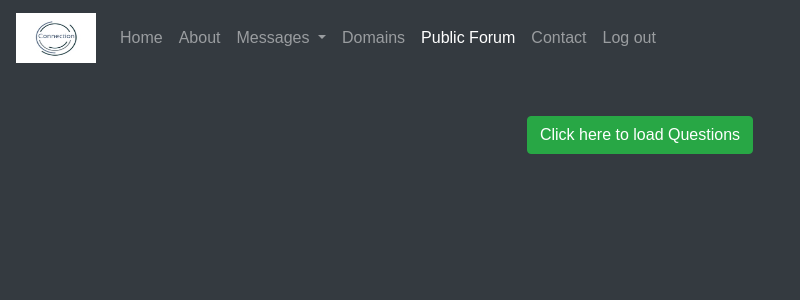
After one commit to preetikrish19/DBMS_MiniProject, a PHP site: page /publicforum.php in a window 1280 px wide. The commit adds this page. Shown: the top 300 px of the page, without its empty margins (0-800 px from the left). Run offline with PHP 8.4, Linux system fonts and the light colour scheme; the visitor is signed in with stand-in values (Sample User, id 1).

Commit message:
public forum

```diff
--- a/index.php
+++ b/index.php
@@ -177,6 +177,9 @@ if($_SESSION['login'] == 0){
       </li>
     <li class="nav-item">
       <a class="nav-link" href="domain.php">Domains</a>
+    </li>
+    <li class="nav-item">
+        <a class="nav-link" href="publicforum.php">Public Forum</a>
     </li>
     <li class="nav-item">
       <a class="nav-link" href="post.php">Post</a>
--- a/messages.php
+++ b/messages.php
@@ -70,6 +70,9 @@ echo "  ";
       </li>
     <li class="nav-item">
       <a class="nav-link" href="domain.php">Domains</a>
+    </li>
+    <li class="nav-item">
+        <a class="nav-link" href="publicforum.php">Public Forum</a>
     </li>
     <li class="nav-item">
       <a class="nav-link" href="index.php#footer">Contact</a>
--- /dev/null
+++ b/publicforum.php
@@ -0,0 +1,233 @@
+<?php
+session_start();
+if(isset($_SESSION['login'])){
+if($_SESSION['login'] == 0){
+include('db.php');
+$i = 1;
+?>
+<!DOCTYPE html>
+<html lang="en">
+<head>
+  <title>Connection | Home</title>
+  <meta charset="utf-8">
+  <meta name="viewport" content="width=device-width, initial-scale=1">
+  <link rel="stylesheet" href="https://maxcdn.bootstrapcdn.com/bootstrap/4.5.2/css/bootstrap.min.css">
+  <script src="https://ajax.googleapis.com/ajax/libs/jquery/3.5.1/jquery.min.js"></script>
+  <script src="https://cdnjs.cloudflare.com/ajax/libs/popper.js/1.16.0/umd/popper.min.js"></script>
+  <script src="https://maxcdn.bootstrapcdn.com/bootstrap/4.5.2/js/bootstrap.min.js"></script>
+  <style>
+  .dabba1{
+        text-align: center;
+      margin-top: 1em;
+
+  }
+  </style>
+  <link rel = "stylesheet" href = "styleindex.css">
+</head>
+<body class = "bg-dark">
+<nav class="navbar navbar-expand-sm bg-dark navbar-dark justify-content-end">
+<a class="navbar-brand" href="#">
+    <img src="images/logo.jpeg" alt="logo" style="width:80px;height:50px">
+  </a>
+  <button class="navbar-toggler" type="button" data-toggle="collapse" data-target="#collapsibleNavbar">
+    <span class="navbar-toggler-icon"></span>
+  </button>
+
+  <div class="collapse navbar-collapse" id="collapsibleNavbar" class = "navbar justify-content-end">
+  <ul class="navbar-nav">
+    <li class="nav-item">
+      <a class="nav-link" href="index.php">Home</a>
+    </li>
+    <li class="nav-item">
+      <a class="nav-link" href="index.php#about">About</a>
+    </li>
+    <!--
+    <li class="nav-item">
+      <a class="nav-link" href="mentorlist.php">Find a mentor</a>
+    </li>-->
+    <!--
+
+    <li class="nav-item">
+      <a class="nav-link" href="mentorlogin.php">Be a mentor</a>
+    </li>
+    <li class="nav-item">
+      <a class="nav-link" href="enroll.php">Enroll</a>
+    </li>-->
+    <li class="nav-item">
+      <a class="nav-link" href="domain.php">Domains</a>
+    </li>
+    <li class="nav-item">
+      <a class="nav-link active" href="#">Public Forum</a>
+    </li>
+    <li class="nav-item">
+      <a class="nav-link" href="index.php#footer">Contact</a>
+    </li>
+    <li class="nav-item">
+      <a class="nav-link" href="logout.php">Log out</a>
+    </li>
+  </ul>
+  </div>
+</nav>
+
+<div class="dabba1">
+<h3 style="color: white">ASK YOUR QUESTIONS HERE</h3>
+<input type="text" style="width:30em; height:3em;" id="question" >
+<button onclick="send()" class="btn btn-primary" style="margin-left: 1em;height:3em">ASK</button>
+<div id=res></div>
+<br>
+<button class="btn btn-success" onclick="loadqn()">Click here to load Questions</button>
+<div style="margin-top:1em;"> </div>
+<div id="res2"></div>
+</div>
+<script>
+    function send(){
+        var qn=document.getElementById('question').value;
+        //console.log(qn);
+        var ar1 = {
+          question: qn
+        };
+        $.ajax({
+            method: "post",
+                    url: "addqn.php",
+                    data: ar1,
+                    datatype: "html",
+                    success: function(response) {
+                        $("#res").html(response);
+                    }
+        });
+    }
+    function loadqn(){
+        $.ajax({
+                    url: "displayqn.php",
+                    datatype: "html",
+                    success: function(response) {
+                        $("#res2").html(response);
+                    }
+        });
+    }
+</script>
+</body>
+</html>
+<?php
+}
+elseif ($_SESSION['login']==1){
+    include('db.php');
+    $i = 1;
+    ?>
+    <!DOCTYPE html>
+    <html lang="en">
+    <head>
+      <title>Connection | Home</title>
+      <meta charset="utf-8">
+      <meta name="viewport" content="width=device-width, initial-scale=1">
+      <link rel="stylesheet" href="https://maxcdn.bootstrapcdn.com/bootstrap/4.5.2/css/bootstrap.min.css">
+      <script src="https://ajax.googleapis.com/ajax/libs/jquery/3.5.1/jquery.min.js"></script>
+      <script src="https://cdnjs.cloudflare.com/ajax/libs/popper.js/1.16.0/umd/popper.min.js"></script>
+      <script src="https://maxcdn.bootstrapcdn.com/bootstrap/4.5.2/js/bootstrap.min.js"></script>
+      <style>
+      .dabba1{
+            text-align: center;
+          margin-top: 1em;
+
+      }
+      </style>
+      <link rel = "stylesheet" href = "styleindex.css">
+    </head>
+    <body class = "bg-dark">
+    <nav class="navbar navbar-expand-sm bg-dark navbar-dark justify-content-end"><a class="navbar-brand" href="#">
+    <img src="images/logo.jpeg" alt="logo" style="width:80px;height:50px"></a>
+    <button class="navbar-toggler" type="button" data-toggle="collapse" data-target="#collapsibleNavbar">
+        <span class="navbar-toggler-icon"></span>
+    </button>
+
+    <div class="collapse navbar-collapse" id="collapsibleNavbar" class = "navbar justify-content-end">
+    <ul class="navbar-nav">
+        <li class="nav-item">
+        <a class="nav-link" href="index.php">Home</a>
+        </li>
+        <li class="nav-item">
+        <a class="nav-link" href="index.php#about">About</a>
+        </li>
+        <!--
+        <li class="nav-item">
+        <a class="nav-link" href="mentorlist.php">Find a mentor</a>
+        </li>-->
+        <!--
+
+        <li class="nav-item">
+        <a class="nav-link" href="mentorlogin.php">Be a mentor</a>
+        </li>
+        <li class="nav-item">
+        <a class="nav-link" href="enroll.php">Enroll</a>
+        </li>-->
+        <li class="nav-item dropdown">
+            <a class="nav-link dropdown-toggle" href="#" id="navbarDropdown" role="button" data-toggle="dropdown" aria-haspopup="true" aria-expanded="false">
+            Messages
+            </a>
+            <div class="dropdown-menu bg-dark" aria-labelledby="navbarDropdown">
+            <a class="dropdown-item bg-dark active" href="#" style="color: white">Follow</a>
+            <div class="dropdown-divider bg-light"></div>
+            <a class="dropdown-item bg-dark" href="unfollowchat.php" style="color: white">Unfollow</a>
+            </div>
+        </li>
+        <li class="nav-item">
+        <a class="nav-link" href="domain.php">Domains</a>
+        </li>
+        <li class="nav-item">
+        <a class="nav-link active" href="#">Public Forum</a>
+        </li>
+        <li class="nav-item">
+        <a class="nav-link" href="index.php#footer">Contact</a>
+        </li>
+        <li class="nav-item">
+        <a class="nav-link" href="logout.php">Log out</a>
+        </li>
+    </ul>
+    </div>
+    </nav>
+
+    <div class="dabba1">
+    <!--
+    <h3 style="color: white">ASK YOUR QUESTIONS HERE</h3>
+    <input type="text" style="width:30em; height:3em;" id="question" >
+    <button onclick="send()" class="btn btn-primary" style="margin-left: 1em;height:3em">ASK</button>
+    <div id=res></div>
+    -->
+    <br>
+    <button class="btn btn-success" onclick="loadqn()">Click here to load Questions</button>
+    <div style="margin-top:1em;"> </div>
+    <div id="res2"></div>
+    </div>
+    <script>
+    /*
+        function send(){
+            var qn=document.getElementById('question').value;
+            //console.log(qn);
+            var ar1 = {
+              question: qn
+            };
+            $.ajax({
+                method: "post",
+                        url: "addqn.php",
+                        data: ar1,
+                        datatype: "html",
+                        success: function(response) {
+                            $("#res").html(response);
+                        }
+            });
+        }
+    */
+        function loadqn(){
+            $.ajax({
+                        url: "displayqn.php",
+                        datatype: "html",
+                        success: function(response) {
+                            $("#res2").html(response);
+                        }
+            });
+        }
+    </script>
+    </body>
+    </html>
+    <?php } ?>
+    <?php } ?>
--- a/unfollowchat.php
+++ b/unfollowchat.php
@@ -5,7 +5,7 @@ if(isset($_SESSION['login'])){
 //echo $_SESSION['mid'];
 include('db.php');
 $i=1;
-$sql = "SELECT DISTINCT enrolldetails.uid, enrolldetails.name, enrolldetails.year, enrolldetails.email FROM enrolldetails INNER JOIN chat ON chat.student_id=enrolldetails.uid  WHERE enrolldetails.uid NOT IN( SELECT DISTINCT f.uid FROM follow f WHERE f.mid=$_SESSION[mid])";
+$sql = "SELECT DISTINCT enrolldetails.uid, enrolldetails.name, enrolldetails.year, enrolldetails.email FROM enrolldetails INNER JOIN chat ON chat.student_id=enrolldetails.uid  WHERE enrolldetails.uid NOT IN( SELECT DISTINCT f.uid FROM follow f WHERE f.mid=$_SESSION[mid]) AND chat.mentor_id=$_SESSION[mid]";
 
 //$sql = "SELECT chatfollow.uid, enrolldetails.name, enrolldetails.email, enrolldetails.year FROM chatfollow INNER JOIN enrolldetails ON chatfollow.uid=enrolldetails.uid WHERE chat.mentor_id=3";
 
@@ -71,6 +71,9 @@ $details = mysqli_fetch_all($result, MYSQLI_ASSOC);
       </li>
     <li class="nav-item">
       <a class="nav-link" href="domain.php">Domains</a>
+    </li>
+    <li class="nav-item">
+        <a class="nav-link" href="publicforum.php">Public Forum</a>
     </li>
     <li class="nav-item">
       <a class="nav-link" href="index.php#footer">Contact</a>
```
Also changed, not shown: addans.php (added, +25 -0 lines), addqn.php (added, +12 -0 lines), displayanswer.php (added, +100 -0 lines), displayqn.php (added, +48 -0 lines), mentorlist.php (+6 -6 lines), displaychat.php (line endings or trailing spaces), 1 other file.
